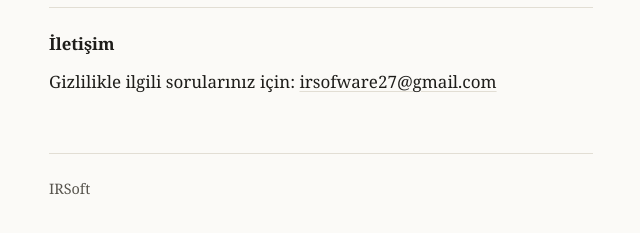
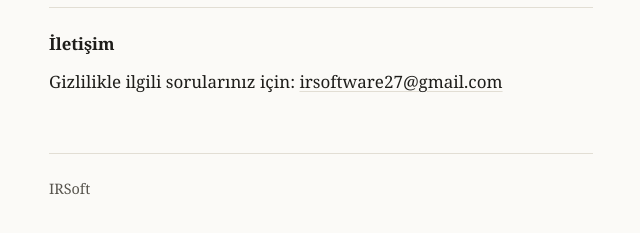
Before and after one commit to Cosydesign/irsoft-privacy, a plain HTML site: page index.html in a window 1280 px wide. Shown: the part 3093-3326 px from the top of the page, 319-959 px from the left. Drawn offline with Linux system fonts and the light colour scheme.

Commit message:
Update index.html

```diff
--- a/index.html
+++ b/index.html
@@ -231,7 +231,7 @@
   <p>Bu politika zaman zaman güncellenebilir. Değişiklikler bu sayfada yayımlanır ve yukarıdaki güncelleme tarihi yenilenir.</p>
 
   <h2>İletişim</h2>
-  <p>Gizlilikle ilgili sorularınız için: <a href="mailto:irsofware27@gmail.com">irsofware27@gmail.com</a></p>
+  <p>Gizlilikle ilgili sorularınız için: <a href="mailto:irsofware27@gmail.com">irsoftware27@gmail.com</a></p>
 
   <footer>
     IRSoft
```
